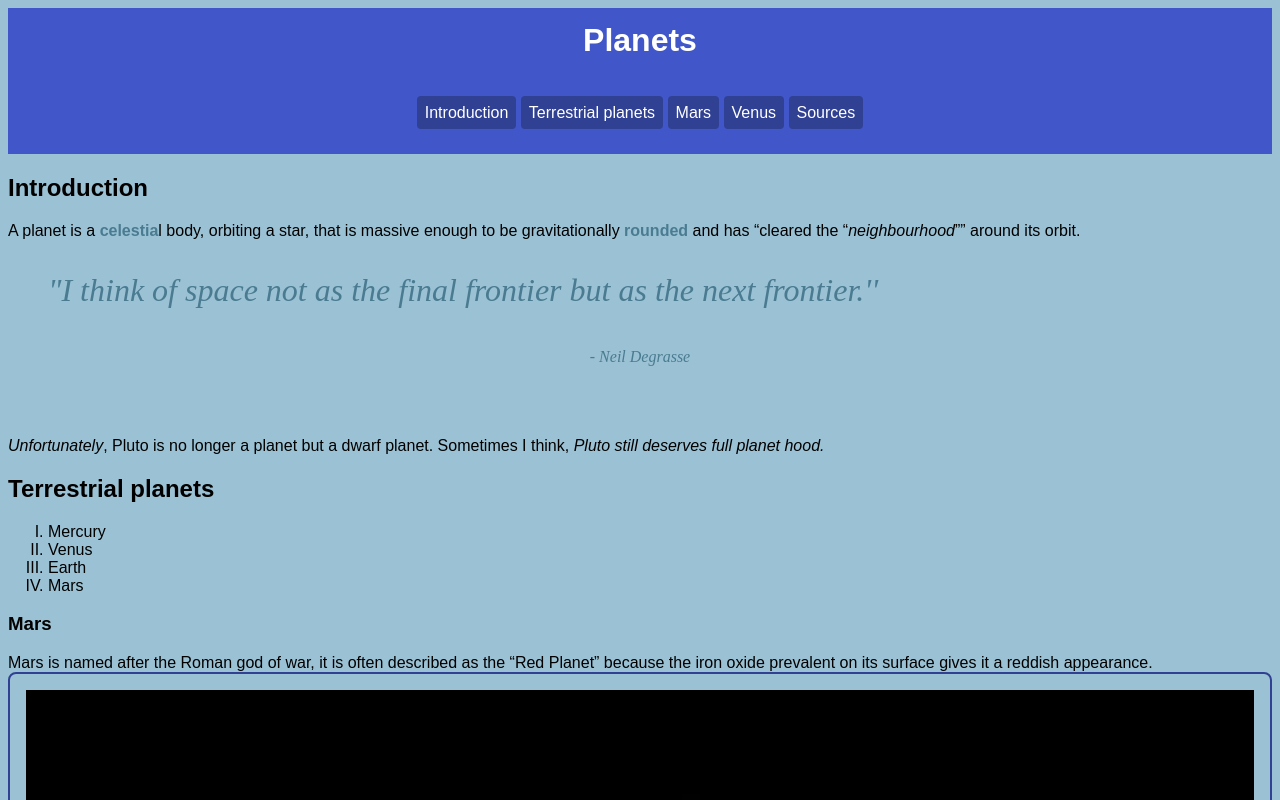
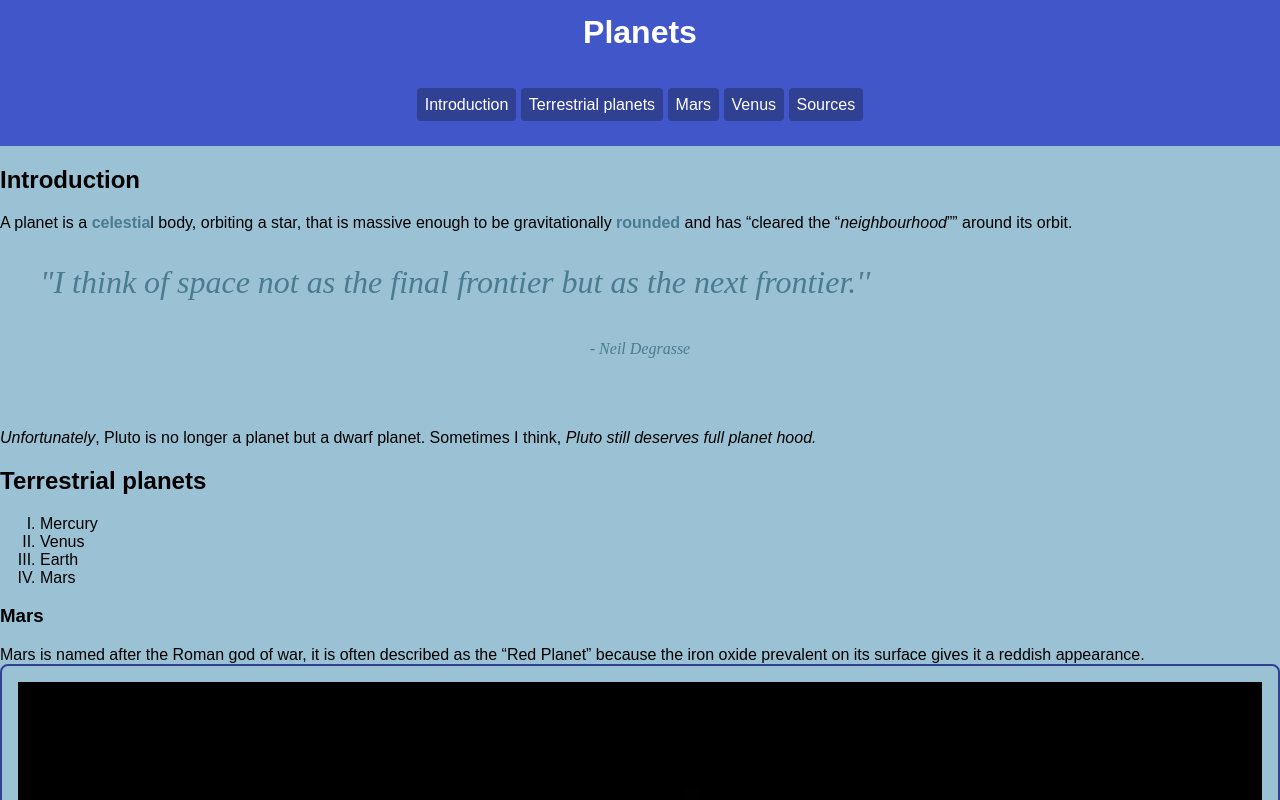
Before and after one commit to refkoer/Assignment-Four, a plain HTML site: page index.html in a window 1280 px wide. Shown: the top 800 px of the page. Drawn offline with Linux system fonts and the light colour scheme.

Commit message:
Fixing margin problems

```diff
--- a/css/assignment-three-css.css
+++ b/css/assignment-three-css.css
@@ -49,7 +49,8 @@ nav li{
 body{
 	font-size:1rem;
 	font-family: 'Oswald', sans-serif;
-	margin: 1;
+	margin: 0;
+	border: 5px;
 }
 
 
@@ -70,7 +71,7 @@ img{
 h1{
 font-family: 'Oswald', sans-serif;
 	text-decoration: underline
-	font-size: 3rem;
+	font-size 3rem;
 	line-height: 1;
 
 }
```
